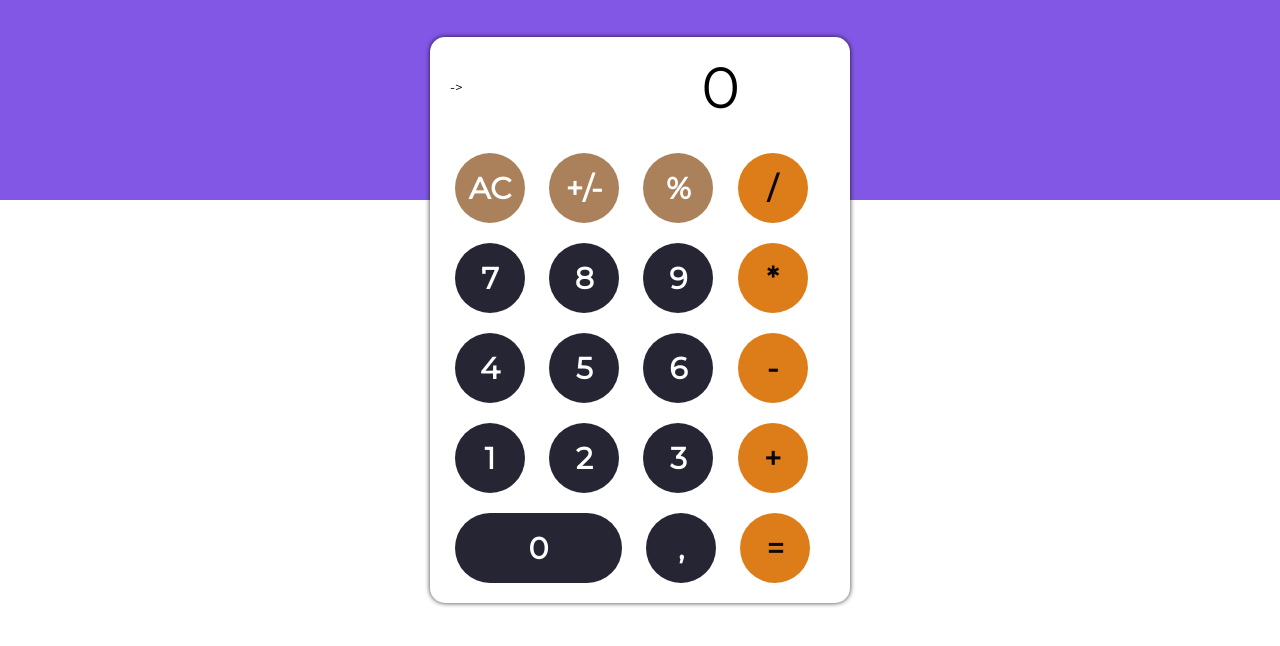
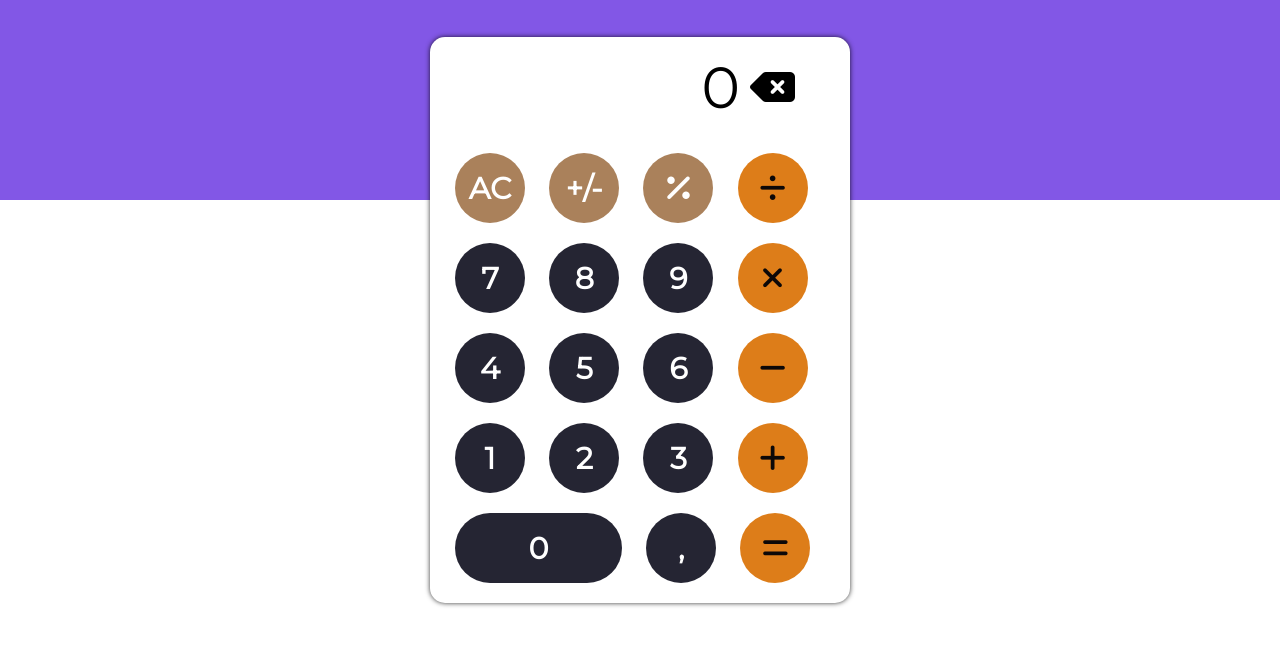
Before and after one commit to fourProgrammers/calculator, a plain HTML site: page index.html in a window 1280 px wide. Drawn offline with Linux system fonts and the light colour scheme.

Commit message:
Adição de novos itens.
- Limite de 8 caractéres no display da calculadora.
- Icones de operação agora são ícones ao invés de caractére.

```diff
--- a/assets/js/script.js
+++ b/assets/js/script.js
@@ -24,8 +24,10 @@ function addNumber(element) {
         term.value = element.getAttribute('data-numero');
 
     } else {
-
-        term.value += element.getAttribute('data-numero');
+        //limite de 8 caracteres para o texto ficar arrumado
+        if(term.textLength <8){
+            term.value += element.getAttribute('data-numero');
+        }
 
     }
 
--- a/index.html
+++ b/index.html
@@ -5,6 +5,9 @@
     <meta charset="UTF-8">
     <meta name="viewport" content="width=device-width, initial-scale=1.0">
     <title>Calculadora</title>
+
+    <!--Font awesome-->
+    <script src="https://kit.fontawesome.com/2ca0972b2c.js" crossorigin="anonymous"></script>
     <link rel="stylesheet" href="assets/css/global.css">
 </head>
 
@@ -19,39 +22,40 @@
         <div class="calculator">
 
             <div class="resultArea">
-                <button class="delete">-></button>
-
-                <input type="text" id="term" class="active" minlength="1" value="0">
+                <input type="text" id="term" class="active" minlength="1" maxlength="3" value="0">
+                <button class="delete">
+                    <i class="fas fa-backspace"></i>
+                </button>
             </div>
             <div class="buttonsArea">
                 <div class="row">
                     <button class="function" id="clearButton">AC</button>
                     <button class="function">+/-</button>
-                    <button class="function">%</button>
-                    <button class="operator">/</button>
+                    <button class="function"><i class="fas fa-percentage"></i></button>
+                    <button class="operator"><i class="fas fa-divide"></i></button>
                 </div>
                 <div class="row">
                     <button class="number" onclick="addNumber(this)" data-numero="7">7</button>
                     <button class="number" onclick="addNumber(this)" data-numero="8">8</button>
                     <button class="number" onclick="addNumber(this)" data-numero="9">9</button>
-                    <button class="operator">*</button>
+                    <button class="operator"><i class="fas fa-times"></i></button>
                 </div>
                 <div class="row">
                     <button class="number" onclick="addNumber(this)" data-numero="4">4</button>
                     <button class="number" onclick="addNumber(this)" data-numero="5">5</button>
                     <button class="number" onclick="addNumber(this)" data-numero="6">6</button>
-                    <button class="operator">-</button>
+                    <button class="operator"><i class="fas fa-minus"></i></button>
                 </div>
                 <div class="row">
                     <button class="number" onclick="addNumber(this)" data-numero="1">1</button>
                     <button class="number" onclick="addNumber(this)" data-numero="2">2</button>
                     <button class="number" onclick="addNumber(this)" data-numero="3">3</button>
-                    <button class="operator">+</button>
+                    <button class="operator"><i class="fas fa-plus"></i></button>
                 </div>
                 <div class="row">
                     <button class="number" onclick="addNumber(this)" data-numero="0" id="zero">0</button>
                     <button class="number" onclick="addNumber(this)" data-numero=".">,</button>
-                    <button class="operator">=</button>
+                    <button class="operator"><i class="fas fa-equals"></i></button>
                 </div>
             </div>
 
```
